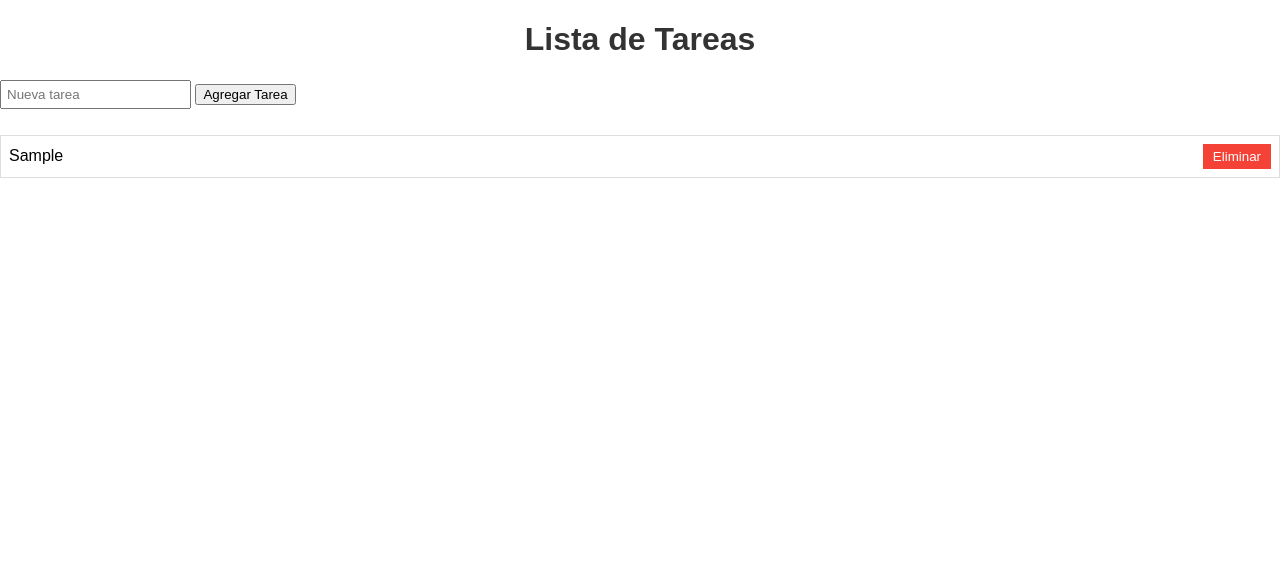
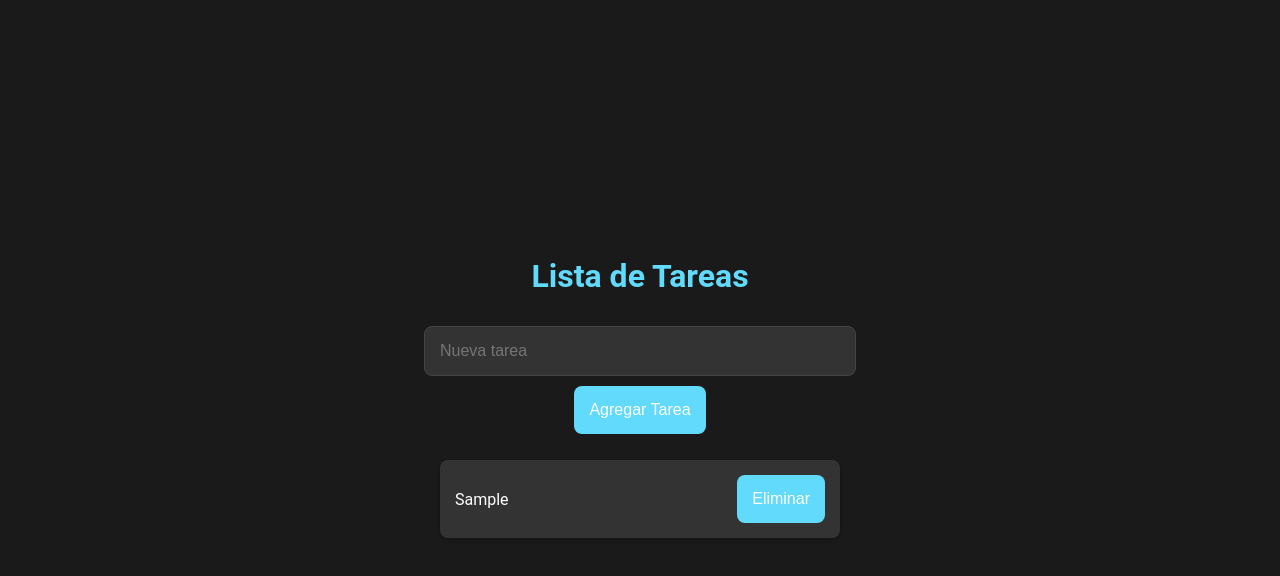
Before and after one commit to damianmelendez/TO-DO, a plain HTML site: page index.html in a window 1280 px wide. Both pictures are taken after typing "Sample" into the empty fields and a click on the button "Agregar Tarea". Drawn offline with Linux system fonts and the light colour scheme.

Commit message:
modificacion de estilos

```diff
--- a/styles.css
+++ b/styles.css
@@ -1,37 +1,73 @@
 body {
-    font-family: Arial, sans-serif;
+    font-family: 'Roboto', Arial, sans-serif;
+    background-color: #1a1a1a;
+    color: #fff;
     margin: 0;
     padding: 0;
+    display: flex;
+    flex-direction: column;
+    align-items: center;
+    justify-content: center;
+    height: 100vh;
 }
 
 h1 {
-    text-align: center;
-    color: #333;
+    color: #61dafb;
 }
 
-#taskInput {
-    margin-bottom: 10px;
-    padding: 5px;
+input[type="text"] {
+    padding: 15px;
+    margin: 10px 0;
+    width: 400px;
+    border: 1px solid #444;
+    border-radius: 8px;
+    background-color: #333;
+    color: #fff;
+    font-size: 16px;
+}
+
+button {
+    padding: 15px;
+    background-color: #61dafb;
+    color: #fff;
+    border: none;
+    border-radius: 8px;
+    cursor: pointer;
+    font-size: 16px;
+}
+
+button:hover {
+    background-color: #4fa3d1;
 }
 
 ul {
     list-style-type: none;
     padding: 0;
+    width: 400px;
 }
 
 li {
+    background-color: #333;
+    padding: 15px;
+    margin: 10px 0;
+    border-radius: 8px;
+    box-shadow: 0 2px 4px rgba(0, 0, 0, 0.2);
     display: flex;
     justify-content: space-between;
     align-items: center;
-    border: 1px solid #ddd;
-    margin-bottom: 5px;
-    padding: 8px;
 }
 
-li button {
-    background-color: #f44336;
-    color: #fff;
-    border: none;
-    padding: 5px 10px;
-    cursor: pointer;
+li:hover {
+    box-shadow: 0 4px 8px rgba(0, 0, 0, 0.2);
 }
+
+script {
+    margin-top: 20px;
+}
+
+/* Add media query for better responsiveness */
+@media (max-width: 600px) {
+    input[type="text"], ul {
+        width: 100%;
+    }
+}
```
